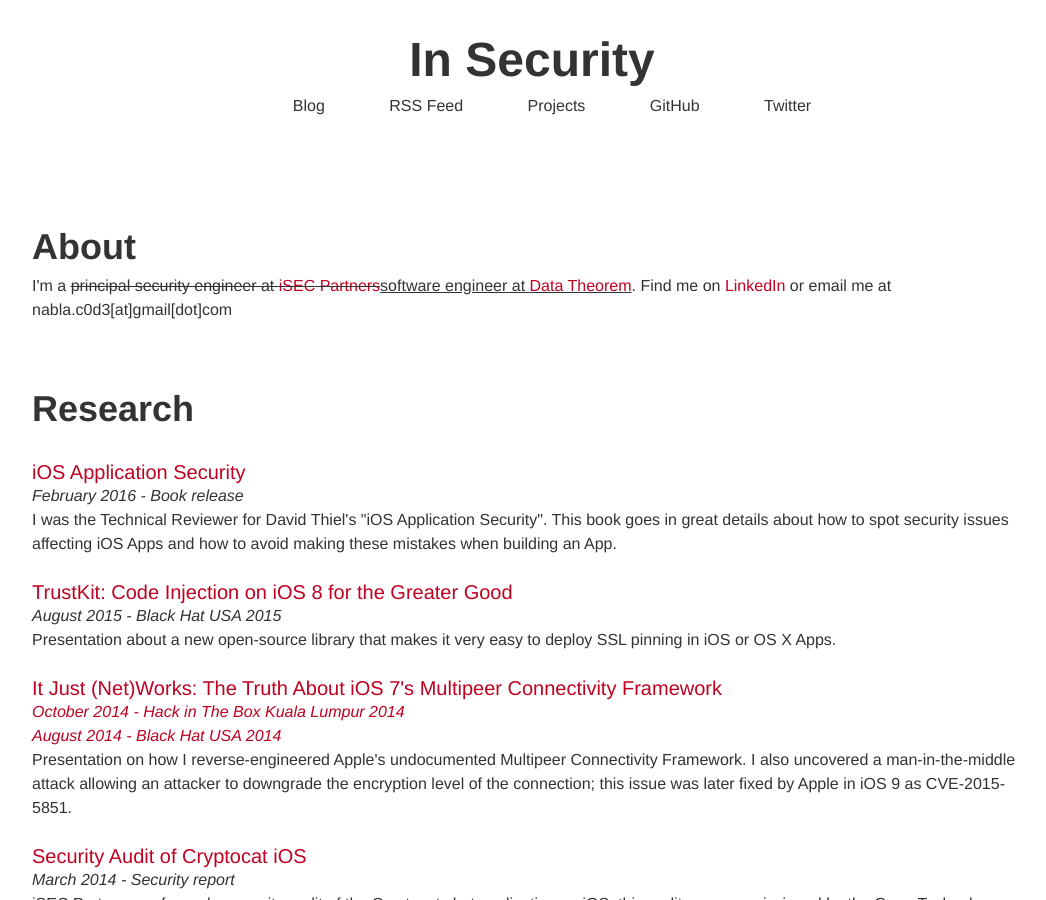
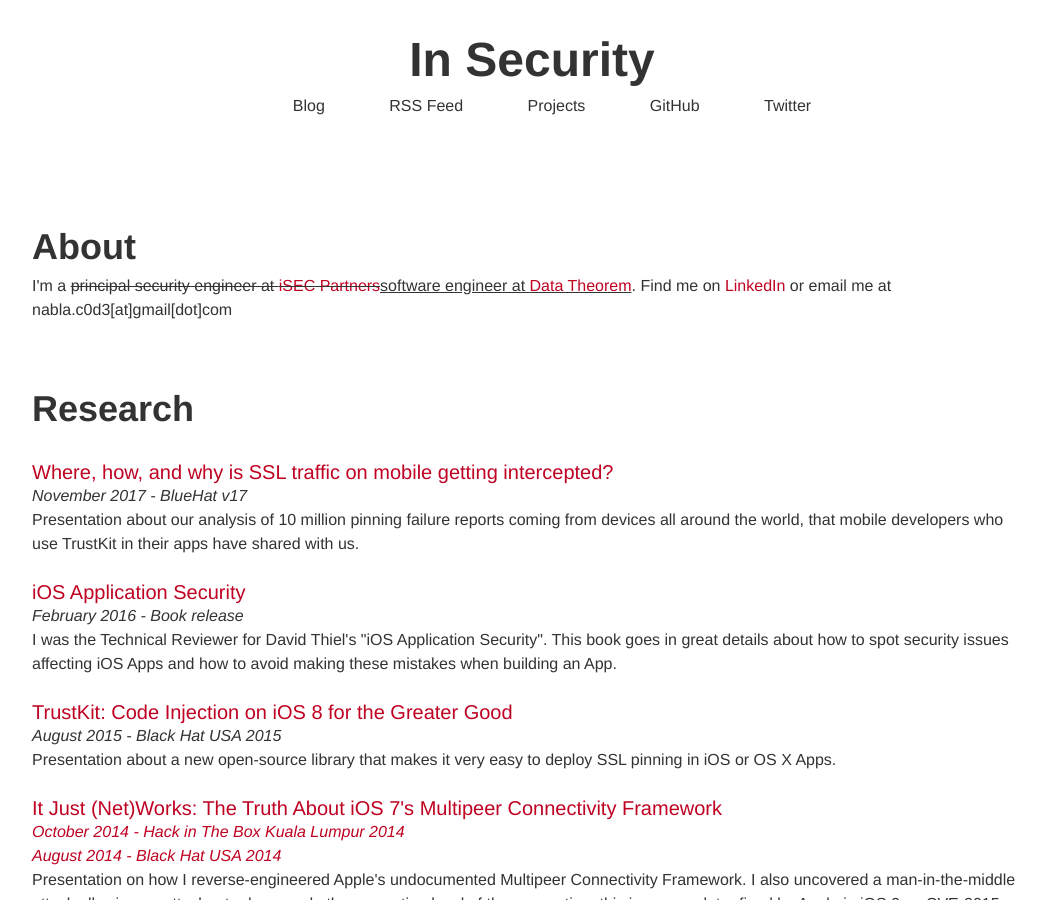
Before and after one commit to nabla-c0d3/nabla-c0d3.github.io, a Jekyll site: the page built from projects/index.html, in a window 1280 px wide and 900 px high. Shown: the whole window, without its empty margins (108-1154 px from the left). Built offline with Jekyll 4.4.1, drawn with Linux system fonts in a browser that asks for light colours; nearby versions of some CDN libraries; comment, search, counter and statistics services are not loaded.

Commit message:
Update research page

```diff
--- a/projects/index.html
+++ b/projects/index.html
@@ -10,6 +10,10 @@
 
 <article>
   <h1>Research</h1>
+
+  <h3><a href="https://blogs.technet.microsoft.com/bluehat/2017/09/01/announcing-the-bluehat-v17-schedule/">Where, how, and why is SSL traffic on mobile getting intercepted?</a></h3>
+  <p><i>November 2017 - BlueHat v17</i></p>
+  <p>Presentation about our analysis of 10 million pinning failure reports coming from devices all around the world, that mobile developers who use TrustKit in their apps have shared with us.</p>
 
   <h3><a href="https://www.nostarch.com/iossecurity">iOS Application Security</a></h3>
   <p><i>February 2016 - Book release</i></p>
```
